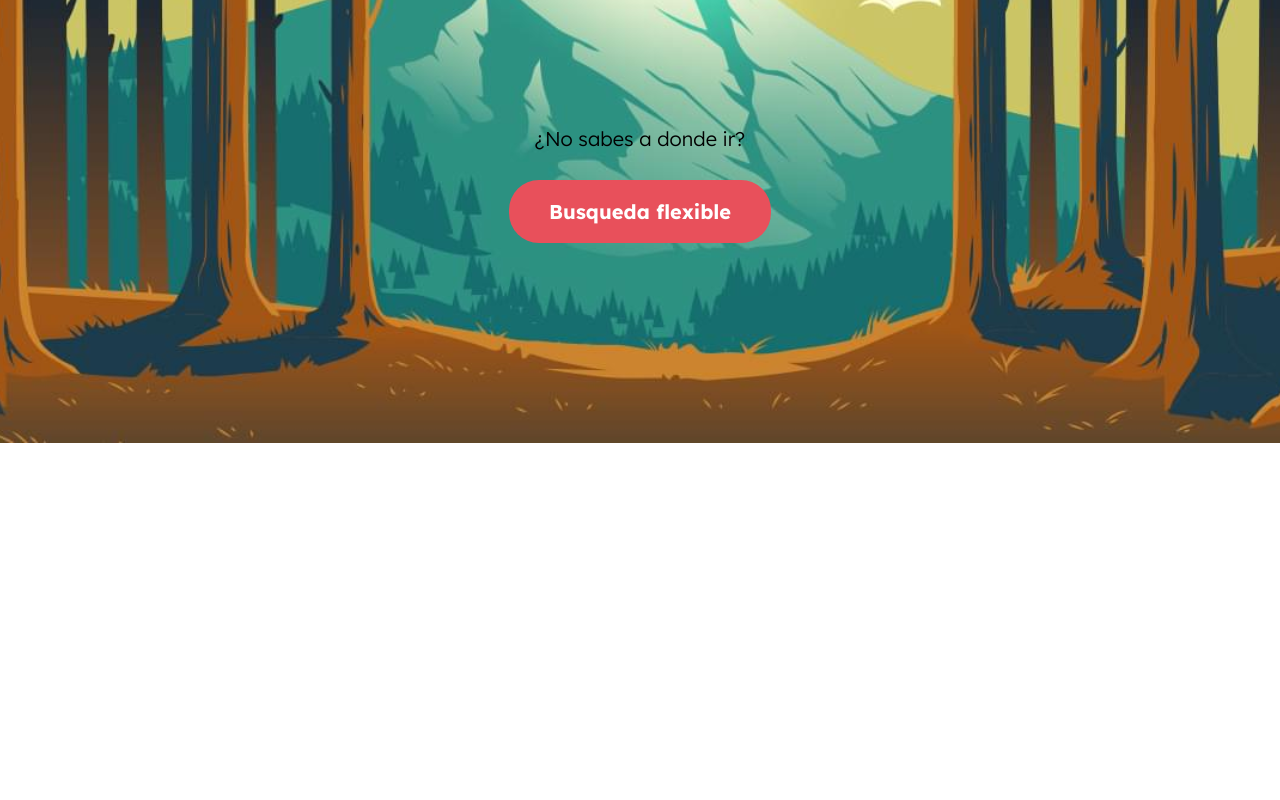
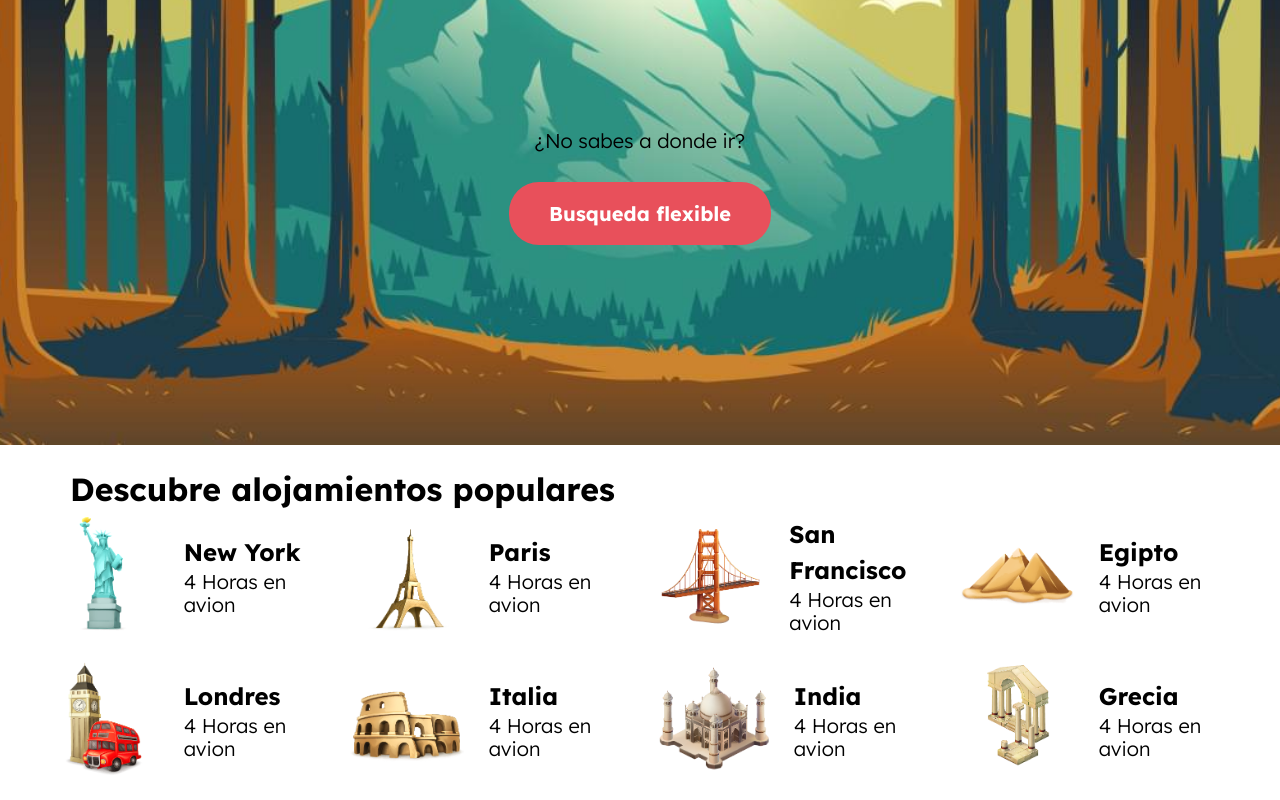
Before and after one commit to rix1227/Clon-airbnb, a plain HTML site: page index.html in a window 1280 px wide. Shown: the part 374-1174 px from the top of the page. Before the commit the page ends 817 px from the top, so only its background shows below. Drawn offline with Linux system fonts and the light colour scheme.

Commit message:
Se creo la seccion de destinos populares, agregaron las imagenes y los estilos css

```diff
--- a/index.html
+++ b/index.html
@@ -40,7 +40,7 @@
 
             <div class="formulario__campo">
                 <label class="formulario__label" for="salida">Salida</label>
-                <input type="text" class="formulario__input" name="" id="salida">
+                <input type="date" class="formulario__input" name="" id="salida">
             </div>
 
             <div class="formulario__campo">
@@ -59,5 +59,100 @@
             <a href="#" class="header__busqueda-boton">Busqueda flexible</a>
         </div>
     </header>
+
+    <section class="destinos contenedor seccion">
+        <h2 class="destinos__heading contenedor">Descubre alojamientos populares</h2>
+
+        <ul class="destinos__grid">
+            <li class="destino">
+                <div class="destino__imagen">
+                    <img src="build/img/icono_destino_1.png" alt="imagen nueva york">
+                </div>
+
+                <div class="destino__informacion">
+                    <h3 class="destino__nombre">New York</h3>
+                    <p class="destino__distancia">4 Horas en avion</p>
+                </div>
+            </li>
+
+
+        <li class="destino">
+            <div class="destino__imagen">
+                <img src="build/img/icono_destino_2.png" alt="imagen paris">
+            </div>
+
+            <div class="destino__informacion">
+                <h3 class="destino__nombre">Paris</h3>
+                <p class="destino__distancia">4 Horas en avion</p>
+            </div>
+        </li>
+
+        <li class="destino">
+            <div class="destino__imagen">
+                <img src="build/img/icono_destino_3.png" alt="imagen san francisco">
+            </div>
+
+            <div class="destino__informacion">
+                <h3 class="destino__nombre">San Francisco</h3>
+                <p class="destino__distancia">4 Horas en avion</p>
+            </div>
+        </li>
+
+        <li class="destino">
+            <div class="destino__imagen">
+                <img src="build/img/icono_destino_4.png" alt="imagen Egipto">
+            </div>
+
+            <div class="destino__informacion">
+                <h3 class="destino__nombre">Egipto</h3>
+                <p class="destino__distancia">4 Horas en avion</p>
+            </div>
+        </li>
+
+        <li class="destino">
+            <div class="destino__imagen">
+                <img src="build/img/icono_destino_5.png" alt="imagen Londres">
+            </div>
+
+            <div class="destino__informacion">
+                <h3 class="destino__nombre">Londres</h3>
+                <p class="destino__distancia">4 Horas en avion</p>
+            </div>
+        </li>
+
+        <li class="destino">
+            <div class="destino__imagen">
+                <img src="build/img/icono_destino_6.png" alt="imagen Italia">
+            </div>
+
+            <div class="destino__informacion">
+                <h3 class="destino__nombre">Italia</h3>
+                <p class="destino__distancia">4 Horas en avion</p>
+            </div>
+        </li>
+
+        <li class="destino">
+            <div class="destino__imagen">
+                <img src="build/img/icono_destino_7.png" alt="imagen India">
+            </div>
+
+            <div class="destino__informacion">
+                <h3 class="destino__nombre">India</h3>
+                <p class="destino__distancia">4 Horas en avion</p>
+            </div>
+        </li>
+
+        <li class="destino">
+            <div class="destino__imagen">
+                <img src="build/img/icono_destino_8.png" alt="imagen Grecia">
+            </div>
+
+            <div class="destino__informacion">
+                <h3 class="destino__nombre">Grecia</h3>
+                <p class="destino__distancia">4 Horas en avion</p>
+            </div>
+        </li>
+    </ul>
+    </section>
 </body>
 </html>
```
Also changed, not shown: build/css/app.css, 2 other files.
